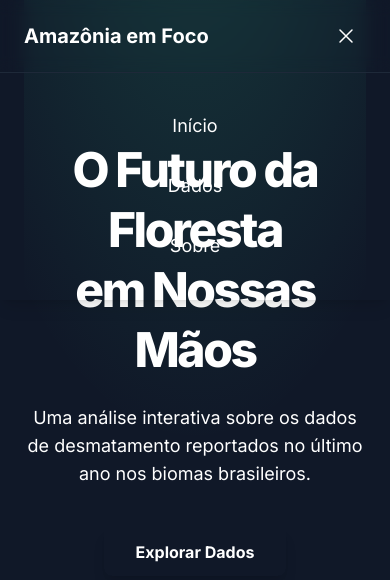
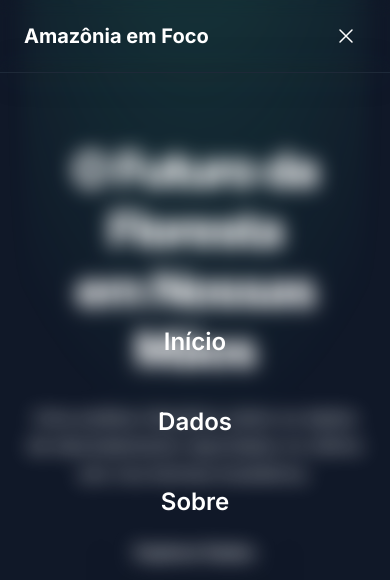
Before and after one commit to SilasCorreia8/Layout-para-Desmatamento-API, a Next.js app: page / in a window 390 px wide. Both pictures are taken after a click on the button "Abrir menu". Shown: the top 580 px of the page. Built offline with nearby package versions, Linux system fonts and the light colour scheme; no server answers.

Commit message:
refactor: hamburger menu

```diff
--- a/src/app/globals.css
+++ b/src/app/globals.css
@@ -3,3 +3,14 @@
 html {
   scroll-behavior: smooth;
 }
+
+body.menu-open {
+  overflow: hidden;
+}
+
+body.menu-open > main {
+  filter: blur(10px);
+  transition: filter 0.3s ease-in-out;
+  pointer-events: none;
+  user-select: none;
+}
--- a/src/components/Header.tsx
+++ b/src/components/Header.tsx
@@ -1,12 +1,50 @@
 'use client'; // Necessário para usar hooks como useState e para eventos do usuário
 
-import { useState } from 'react';
+import { useState, useEffect, useRef } from 'react';
 import CloseIcon from './icons/CloseIcon';
 import MenuIcon from './icons/MenuIcon';
 
 const Header = () => {
   // Estado para controlar o menu mobile
   const [isMenuOpen, setIsMenuOpen] = useState(false);
+  const headerRef = useRef<HTMLElement>(null);
+
+  // Efeito para controlar a rolagem da página e compensar a largura da barra de rolagem
+  useEffect(() => {
+
+    const headerElement = headerRef.current;
+
+    if (isMenuOpen) {
+      // Calcula a largura da barra de rolagem
+      const scrollbarWidth =
+        window.innerWidth - document.documentElement.clientWidth;
+
+      // Aplica padding-right no body para evitar o "salto" na largura
+      document.body.style.paddingRight = `${scrollbarWidth}px`;
+      if (headerElement) {
+        headerElement.style.paddingRight = `${scrollbarWidth}px`;
+      }
+
+      // Adiciona a classe que desativa a rolagem
+      document.body.classList.add('menu-open');
+    } else {
+      // Remove o padding e a classe quando o menu é fechado
+      document.body.style.paddingRight = '';
+      if (headerElement) {
+        headerElement.style.paddingRight = '';
+      }
+      document.body.classList.remove('menu-open');
+    }
+
+    // Função de limpeza
+    return () => {
+      document.body.style.paddingRight = '';
+      if (headerElement) {
+        headerElement.style.paddingRight = '';
+      }
+      document.body.classList.remove('menu-open');
+    };
+  }, [isMenuOpen]);
 
   // Função para fechar o menu ao clicar em um link
   const handleLinkClick = () => {
@@ -14,17 +52,17 @@ const Header = () => {
   };
 
   return (
-    <header className="bg-brand-background/80 fixed top-0 left-0 z-50 w-full border-b border-gray-800 backdrop-blur-sm">
+    <header ref={headerRef} className="fixed top-0 left-0 z-50 w-full border-b border-gray-800 bg-brand-background/80 backdrop-blur-sm">
       <nav className="container mx-auto flex items-center justify-between px-6 py-4">
-        <h1 className="text-brand-primary text-xl font-bold">
+        <h1 className="text-brand-primary relative z-50 text-xl font-bold">
           Amazônia em Foco
         </h1>
 
         {/* Botão do Menu Hambúrguer (só aparece em telas pequenas) */}
         {/* A classe `md:hidden` faz este botão ser visível apenas em telas MENORES que 768px. */}
         <button
-          onClick={() => setIsMenuOpen(!isMenuOpen)} // Alterna o estado do menu
-          className="md:hidden rounded-md p-2 text-brand-text-muted transition-colors hover:bg-brand-surface"
+          onClick={() => setIsMenuOpen(!isMenuOpen)} //Alternar estado do Menu
+          className="text-brand-text-muted hover:bg-brand-surface relative z-50 rounded-md p-2 transition-colors md:hidden"
           aria-label="Abrir menu"
           aria-expanded={isMenuOpen}
         >
@@ -35,21 +73,30 @@ const Header = () => {
           )}
         </button>
 
-        {/* Navegação para Desktop (só aparece em telas médias ou maiores) */}
+        {/* Navegação Desktop */}
         {/* A classe `hidden` esconde por padrão, e `md:flex` exibe em telas a partir de 768px. */}
         <ul className="hidden space-x-8 md:flex">
           <li>
-            <a href="#inicio" className="text-brand-text-muted transition-colors hover:text-emerald-400">
+            <a
+              href="#inicio"
+              className="text-brand-text-muted transition-colors hover:text-emerald-400"
+            >
               Início
             </a>
           </li>
           <li>
-            <a href="#dados" className="text-brand-text-muted transition-colors hover:text-emerald-400">
+            <a
+              href="#dados"
+              className="text-brand-text-muted transition-colors hover:text-emerald-400"
+            >
               Dados
             </a>
           </li>
           <li>
-            <a href="#sobre" className="text-brand-text-muted transition-colors hover:text-emerald-400">
+            <a
+              href="#sobre"
+              className="text-brand-text-muted transition-colors hover:text-emerald-400"
+            >
               Sobre
             </a>
           </li>
@@ -58,20 +105,33 @@ const Header = () => {
         {/* Menu Mobile (Overlay) */}
         {/* Este menu só será exibido se `isMenuOpen` for true. */}
         {isMenuOpen && (
-          <div className="md:hidden absolute top-full left-0 w-full bg-brand-background shadow-lg">
-            <ul className="flex flex-col items-center space-y-4 py-8">
+          // Centralizando os itens com flexbox e adicionando um fundo mais sólido
+          <div className="bg-brand-background/95 absolute top-0 left-0 flex h-screen w-full flex-col items-center justify-center backdrop-blur-lg md:hidden">
+            <ul className="flex flex-col items-center space-y-6">
               <li>
-                <a href="#inicio" onClick={handleLinkClick} className="text-brand-text-muted block px-4 py-2 text-lg transition-colors hover:text-emerald-400">
+                <a
+                  href="#inicio"
+                  onClick={handleLinkClick}
+                  className="text-brand-text-muted block px-8 py-3 text-2xl font-semibold transition-colors hover:text-emerald-400"
+                >
                   Início
                 </a>
               </li>
               <li>
-                <a href="#dados" onClick={handleLinkClick} className="text-brand-text-muted block px-4 py-2 text-lg transition-colors hover:text-emerald-400">
+                <a
+                  href="#dados"
+                  onClick={handleLinkClick}
+                  className="text-brand-text-muted block px-8 py-3 text-2xl font-semibold transition-colors hover:text-emerald-400"
+                >
                   Dados
                 </a>
               </li>
               <li>
-                <a href="#sobre" onClick={handleLinkClick} className="text-brand-text-muted block px-4 py-2 text-lg transition-colors hover:text-emerald-400">
+                <a
+                  href="#sobre"
+                  onClick={handleLinkClick}
+                  className="text-brand-text-muted block px-8 py-3 text-2xl font-semibold transition-colors hover:text-emerald-400"
+                >
                   Sobre
                 </a>
               </li>
```
